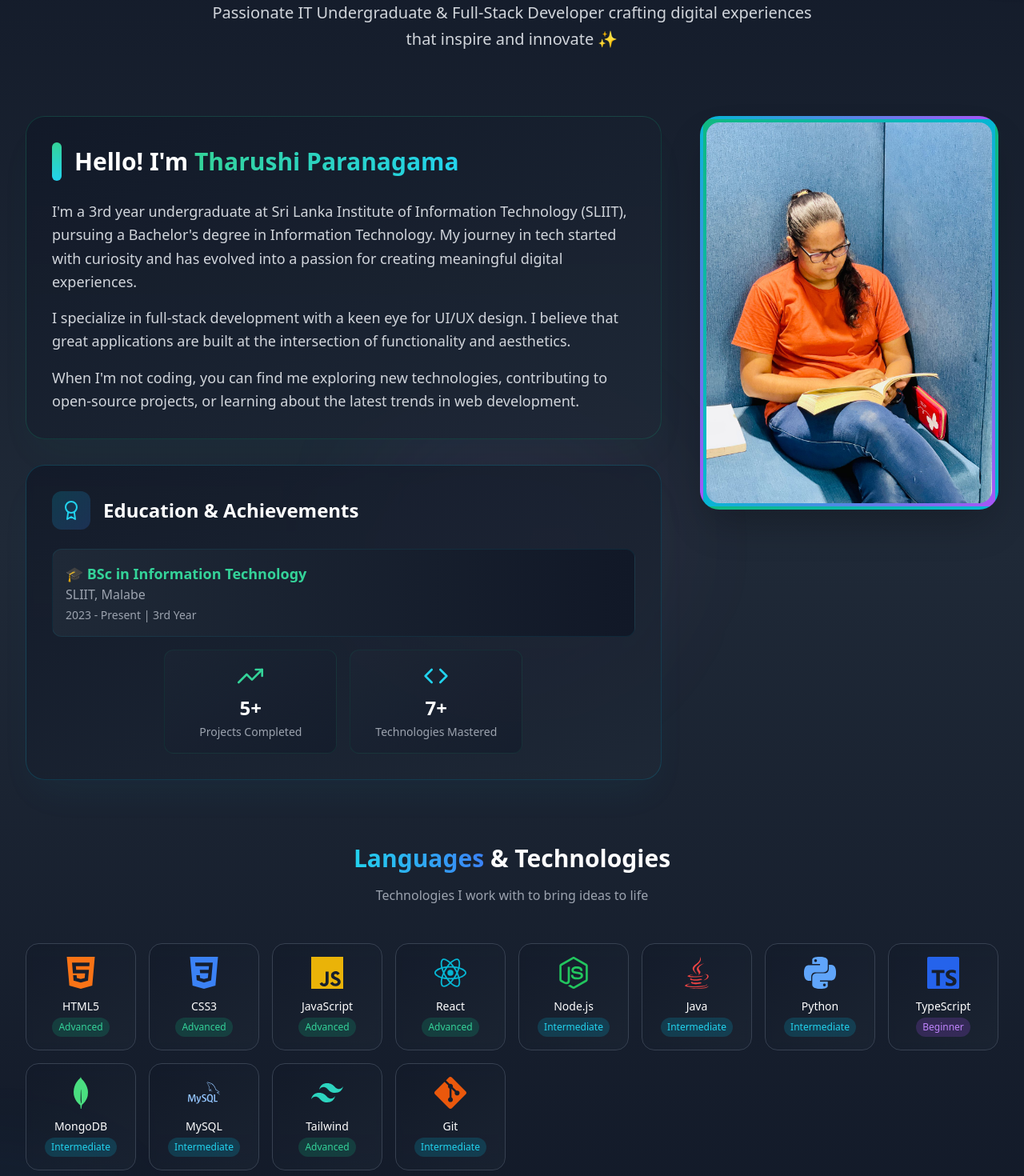
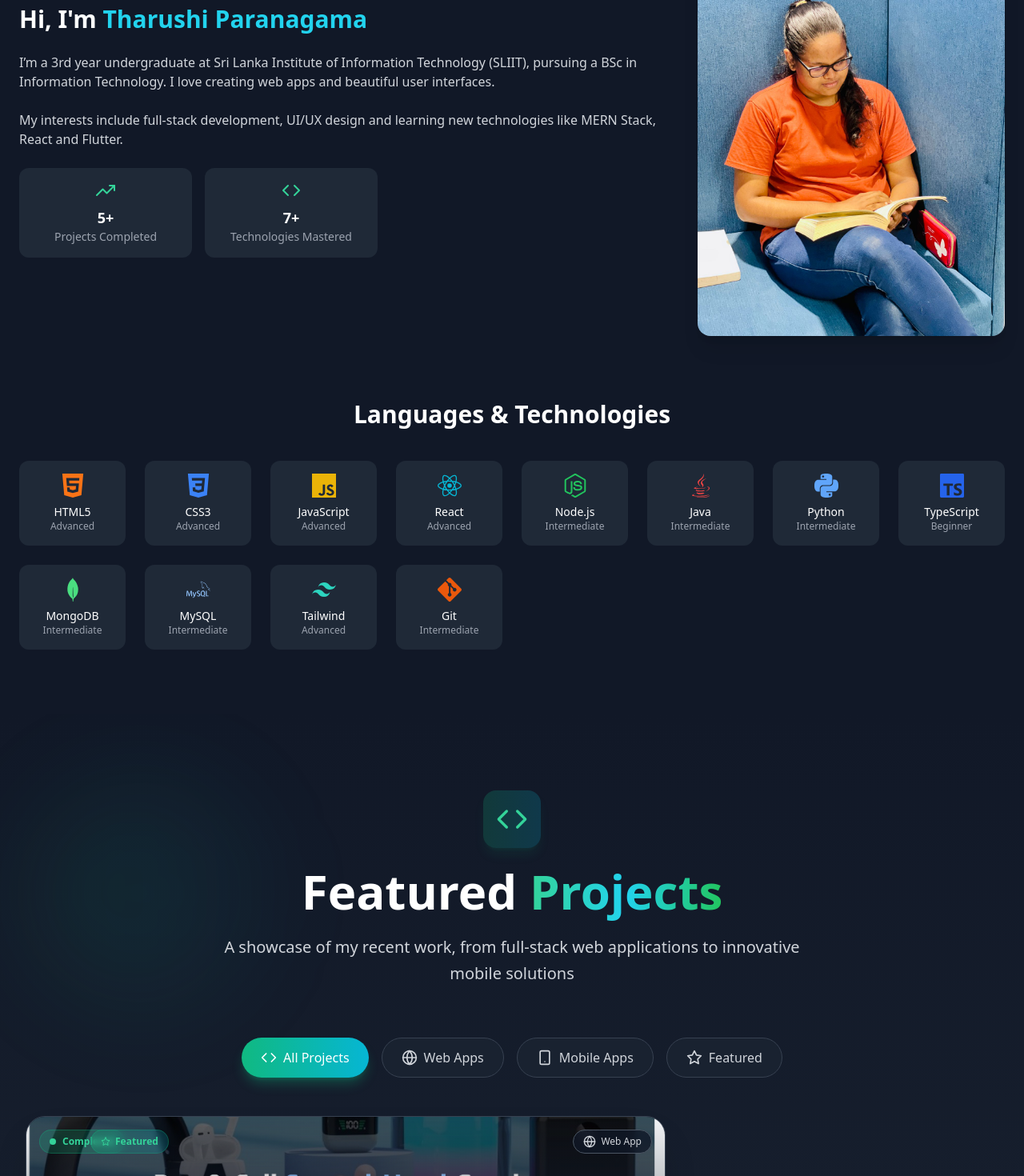
Before and after one commit to Tharushi111/My-Portfolio, a React (Create React App) app: page / in a window 1280 px wide. Shown: the part 1060-2530 px from the top of the page at 80% size. Built offline with nearby package versions, Linux system fonts and the light colour scheme.

Commit message:
Did Changes

```diff
--- a/src/components/About.jsx
+++ b/src/components/About.jsx
@@ -1,4 +1,5 @@
 // src/components/About.jsx
+
 import React from 'react';
 import {
   FiCode,
@@ -10,6 +11,7 @@ import {
   FiTrendingUp,
   FiAward
 } from 'react-icons/fi';
+
 import {
   SiHtml5,
   SiCss3,
@@ -20,55 +22,15 @@ import {
   SiMongodb,
   SiMysql,
   SiGit,
-  SiGithub,
-  SiFigma,
   SiTailwindcss,
-  SiExpress,
-  SiFirebase,
   SiTypescript
 } from 'react-icons/si';
+
 import { FaJava } from 'react-icons/fa';
+
 import aboutImage from '../assets/aboutImage.jpeg';
 
 const About = () => {
-  const skills = [
-    {
-      icon: FiCode,
-      title: 'Full Stack Development',
-      description: 'Building end-to-end web applications with modern technologies and frameworks.',
-      technologies: ['React', 'Node.js', 'Express', 'MongoDB', 'Firebase']
-    },
-    {
-      icon: FiLayout,
-      title: 'Frontend Development',
-      description: 'Creating responsive and interactive user interfaces with clean code and best practices.',
-      technologies: ['HTML5', 'CSS3', 'JavaScript', 'Tailwind CSS', 'React']
-    },
-    {
-      icon: FiMonitor,
-      title: 'UI/UX Engineering',
-      description: 'Designing user-centered interfaces with focus on usability and aesthetic appeal.',
-      technologies: ['Figma', 'Adobe XD', 'Prototyping', 'User Research', 'Wireframing']
-    },
-    {
-      icon: FiDatabase,
-      title: 'Database Management',
-      description: 'Designing and managing efficient database systems for scalable applications.',
-      technologies: ['MongoDB', 'MySQL', 'Firestore', 'Database Design']
-    },
-    {
-      icon: FiCloud,
-      title: 'Cloud & DevOps',
-      description: 'Deploying and managing applications on cloud platforms with CI/CD pipelines.',
-      technologies: ['Firebase', 'Git', 'GitHub', 'Netlify', 'Vercel']
-    },
-    {
-      icon: FiTool,
-      title: 'Tools & Technologies',
-      description: 'Working with modern development tools and frameworks to build efficient solutions.',
-      technologies: ['VS Code', 'Postman', 'Chrome DevTools', 'NPM/Yarn']
-    }
-  ];
 
   const programmingLanguages = [
     { icon: SiHtml5, name: 'HTML5', color: 'text-orange-500', level: 'Advanced' },
@@ -91,133 +53,76 @@ const About = () => {
   ];
 
   return (
-    <section id="about" className="py-20 bg-gradient-to-b from-gray-900 via-gray-800 to-gray-900 relative overflow-hidden">
-      <div className="absolute inset-0 overflow-hidden">
-        <div className="absolute -top-40 -right-40 w-80 h-80 bg-gradient-to-br from-emerald-500/10 to-green-500/5 rounded-full blur-3xl"></div>
-        <div className="absolute -bottom-40 -left-40 w-80 h-80 bg-gradient-to-tr from-cyan-500/10 to-blue-500/5 rounded-full blur-3xl"></div>
-        <div className="absolute top-1/2 left-1/2 transform -translate-x-1/2 -translate-y-1/2 w-96 h-96 bg-gradient-to-r from-purple-500/5 to-pink-500/5 rounded-full blur-3xl"></div>
-      </div>
+    <section id="about" className="py-20 bg-gray-900 text-white">
+      <div className="max-w-7xl mx-auto px-6">
 
-      <div className="max-w-7xl mx-auto px-4 sm:px-6 lg:px-8 relative z-10">
-        {/* Title */}
-        <div className="text-center mb-20">
-          <div className="inline-flex items-center justify-center p-4 bg-gradient-to-r from-emerald-500/20 to-cyan-500/20 rounded-2xl mb-6 shadow-lg shadow-emerald-500/10">
-            <FiCode className="w-10 h-10 text-emerald-400" />
-          </div>
-          <h2 className="text-5xl md:text-6xl font-bold text-white mb-6">
-            About <span className="text-transparent bg-gradient-to-r from-emerald-400 via-cyan-400 to-green-500 bg-clip-text">Me</span>
+        {/* TITLE */}
+        <h2 className="text-5xl font-bold text-center mb-10">
+          About <span className="text-emerald-400">Me</span>
         </h2>
-          <p className="text-xl text-gray-300 max-w-3xl mx-auto leading-relaxed">
-            Passionate IT Undergraduate & Full-Stack Developer crafting digital experiences that inspire and innovate ✨
+
+        {/* MAIN CONTENT */}
+        <div className="grid lg:grid-cols-3 gap-10 items-center">
+
+          {/* TEXT */}
+          <div className="lg:col-span-2 space-y-6">
+            <h3 className="text-3xl font-bold">
+              Hi, I'm <span className="text-cyan-400">Tharushi Paranagama</span>
+            </h3>
+
+            <p className="text-gray-300">
+              I’m a 3rd year undergraduate at Sri Lanka Institute of Information Technology (SLIIT),
+              pursuing a BSc in Information Technology.
+              I love creating web apps and beautiful user interfaces.
             </p>
-        </div>
 
-        {/* Main Content */}
-        <div className="grid lg:grid-cols-3 gap-12 items-start mb-20">
-          {/* Text Section */}
-          <div className="lg:col-span-2 space-y-8">
-            {/* Introduction Card */}
-            <div className="bg-gradient-to-br from-gray-900/80 to-gray-800/80 backdrop-blur-sm p-8 rounded-3xl border border-emerald-500/20 shadow-2xl shadow-emerald-500/5">
-              <div className="flex items-center gap-4 mb-6">
-                <div className="w-3 h-12 bg-gradient-to-b from-emerald-400 to-cyan-400 rounded-full"></div>
-                <h3 className="text-3xl font-bold text-white">
-                  Hello! I'm <span className="text-transparent bg-gradient-to-r from-emerald-400 to-cyan-400 bg-clip-text">Tharushi Paranagama</span>
-                </h3>
-              </div>
+            <p className="text-gray-300">
+              My interests include full-stack development, UI/UX design and learning new
+              technologies like MERN Stack, React and Flutter.
+            </p>
 
-              <div className="space-y-4 text-gray-300 text-lg leading-relaxed">
-              <p>
-                I'm a 3rd year undergraduate at Sri Lanka Institute of Information Technology (SLIIT),
-                pursuing a Bachelor's degree in Information Technology. My journey in tech started with
-                curiosity and has evolved into a passion for creating meaningful digital experiences.
-              </p>
-              <p>
-                I specialize in full-stack development with a keen eye for UI/UX design. I believe
-                that great applications are built at the intersection of functionality and aesthetics.
-              </p>
-              <p>
-                When I'm not coding, you can find me exploring new technologies, contributing to
-                open-source projects, or learning about the latest trends in web development.
-              </p>
-              </div>
-            </div>
-
-            {/* Education & Achievements */}
-            <div className="bg-gradient-to-br from-gray-900/80 to-gray-800/80 backdrop-blur-sm p-8 rounded-3xl border border-cyan-500/20 shadow-2xl shadow-cyan-500/5">
-              <div className="flex items-center gap-4 mb-6">
-                <div className="p-3 bg-gradient-to-br from-cyan-500/20 to-blue-500/20 rounded-xl">
-                  <FiAward className="w-6 h-6 text-cyan-400" />
-                </div>
-                <h4 className="text-2xl font-bold text-white">Education & Achievements</h4>
-              </div>
-
-              <div className="space-y-4">
-                <div className="p-4 bg-gradient-to-r from-gray-800 to-gray-900 rounded-xl border border-cyan-500/10">
-                  <p className="text-emerald-400 font-bold text-lg">🎓 BSc in Information Technology</p>
-                  <p className="text-gray-400">SLIIT, Malabe</p>
-                  <p className="text-gray-400 text-sm mt-1">2023 - Present | 3rd Year </p>
-                </div>
-
-                <div className="grid grid-cols-2 md:grid-cols-2 gap-4 mt-6 max-w-md mx-auto">
+            <div className="grid grid-cols-2 gap-4 mt-6 max-w-md">
               {achievements.map((item, index) => (
-                    <div key={index} className="text-center p-4 bg-gradient-to-br from-gray-800/50 to-gray-900/50 rounded-xl border border-emerald-500/10 hover:border-cyan-500/30 transition-all duration-300">
-                      <div className="flex justify-center mb-2">
-                        <item.icon className={`w-8 h-8 ${
-                          index === 0 ? 'text-emerald-400' : 'text-cyan-400'
-                        }`} />
-                      </div>
-                      <div className="text-2xl font-bold text-white mb-1">{item.number}</div>
-                      <div className="text-sm text-gray-400">{item.label}</div>
+                <div
+                  key={index}
+                  className="bg-gray-800 p-4 rounded-xl text-center"
+                >
+                  <item.icon className="mx-auto mb-2 w-6 h-6 text-emerald-400" />
+                  <h4 className="text-lg font-bold">{item.number}</h4>
+                  <p className="text-sm text-gray-400">{item.label}</p>
                 </div>
               ))}
             </div>
           </div>
+
+          {/* IMAGE */}
+          <div>
+            <img
+              src={aboutImage}
+              alt="About"
+              className="rounded-2xl shadow-xl"
+            />
           </div>
         </div>
 
-          {/* Image Section */}
-          <div className="lg:col-span-1">
-            <div className="relative group">
-              <div className="relative rounded-3xl overflow-hidden border-4 border-transparent bg-gradient-to-br from-emerald-500 via-cyan-500 to-purple-500 p-1 shadow-2xl">
-                <img
-                  src={aboutImage}
-                  alt="Tharushi Paranagama"
-                  className="w-full h-auto object-cover rounded-2xl transition-transform duration-700 group-hover:scale-110"
-                />
-                <div className="absolute inset-0 bg-gradient-to-t from-gray-900/80 via-transparent to-transparent opacity-0 group-hover:opacity-100 transition-opacity duration-500"></div>
-              </div>
-            </div>
-          </div>
-        </div>
+        {/* SKILLS */}
+        <h3 className="text-3xl font-bold text-center mt-20 mb-10">
+          Languages & Technologies
+        </h3>
 
-        {/* Programming Languages Section */}
-        <div className="mb-20">
-          <div className="text-center mb-12">
-            <h3 className="text-3xl font-bold text-white mb-4">
-              <span className="text-transparent bg-gradient-to-r from-cyan-400 to-blue-500 bg-clip-text">Languages</span> & Technologies
-            </h3>
-            <p className="text-gray-400 max-w-2xl mx-auto">Technologies I work with to bring ideas to life</p>
-          </div>
-
-          <div className="grid grid-cols-3 sm:grid-cols-4 md:grid-cols-6 lg:grid-cols-8 gap-4">
+        <div className="grid grid-cols-3 sm:grid-cols-4 md:grid-cols-6 lg:grid-cols-8 gap-6 text-center">
           {programmingLanguages.map((lang, index) => (
             <div
               key={index}
-                className="group relative bg-gradient-to-br from-gray-900/50 to-gray-800/50 backdrop-blur-sm p-4 rounded-2xl border border-gray-700 hover:border-emerald-500/50 transition-all duration-300 hover:-translate-y-2"
+              className="bg-gray-800 p-4 rounded-xl hover:scale-110 duration-300"
             >
-                <div className="relative z-10 flex flex-col items-center">
-                  <lang.icon className={`w-10 h-10 mb-3 ${lang.color} group-hover:scale-110 transition-transform duration-300`} />
-                  <span className="text-white text-sm font-medium text-center">{lang.name}</span>
-                  <span className={`text-xs mt-1 px-2 py-1 rounded-full ${
-                    lang.level === 'Advanced' ? 'bg-emerald-500/20 text-emerald-400' :
-                    lang.level === 'Intermediate' ? 'bg-cyan-500/20 text-cyan-400' :
-                    'bg-purple-500/20 text-purple-400'
-                  }`}>{lang.level}</span>
-                </div>
+              <lang.icon className={`mx-auto text-3xl ${lang.color}`} />
+              <p className="mt-2 text-sm">{lang.name}</p>
+              <p className="text-xs text-gray-400">{lang.level}</p>
             </div>
           ))}
         </div>
-        </div>
+
       </div>
     </section>
   );
--- a/src/components/Hero.jsx
+++ b/src/components/Hero.jsx
@@ -1,7 +1,7 @@
 // src/components/Hero.jsx
 import React from 'react';
 import myPhoto from '../assets/myPhoto.jpeg';
-import { FiDownload, FiGithub, FiLinkedin, FiMail, FiClock, FiCode } from 'react-icons/fi';
+import {FiGithub, FiLinkedin, FiMail, FiClock } from 'react-icons/fi';
 
 const Hero = () => {
   return (
--- a/src/components/Projects.jsx
+++ b/src/components/Projects.jsx
@@ -6,7 +6,6 @@ import {
   FiStar,
   FiCode,
   FiSmartphone,
-  FiServer,
   FiGlobe
 } from 'react-icons/fi';
 import { motion } from 'framer-motion';
```
Lines whose indentation alone changed are shown as unchanged.
